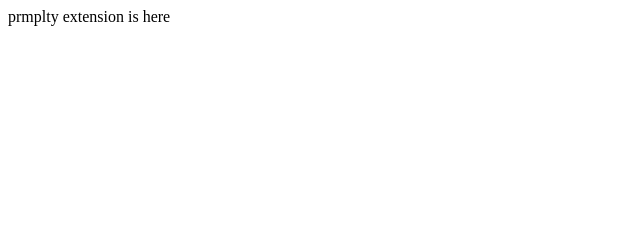
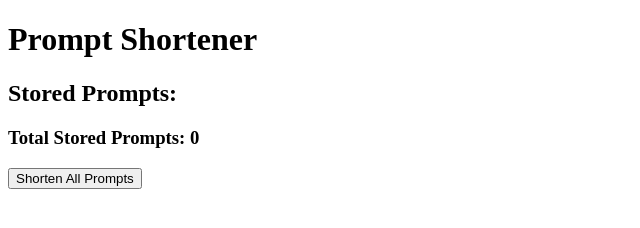
Before and after one commit to Spand3xN00dl3/PRMPTLY-Extension, a browser extension: page index.html in a window 1280 px wide. Shown: the whole page, without its empty margins (0-640 px from the left). Drawn offline with Linux system fonts and the light colour scheme.

Commit message:
Update index.html

```diff
--- a/index.html
+++ b/index.html
@@ -1,5 +1,16 @@
-<html>
-    <body>
-        prmplty extension is here
-    </body>
+<!DOCTYPE html>
+<html lang="en">
+<head>
+    <meta charset="UTF-8">
+    <meta name="viewport" content="width=device-width, initial-scale=1.0">
+    <title>Prompt Shortener</title>
+</head>
+<body>
+    <h1>Prompt Shortener</h1>
+    <h2>Stored Prompts:</h2>
+    <div id="storedPrompts"></div>
+    <h3 id="promptCount">Total Stored Prompts: 0</h3>
+    <button id="shortenAllButton">Shorten All Prompts</button>
+    <script src="scripts/content.js"></script>
+</body>
 </html>
```
